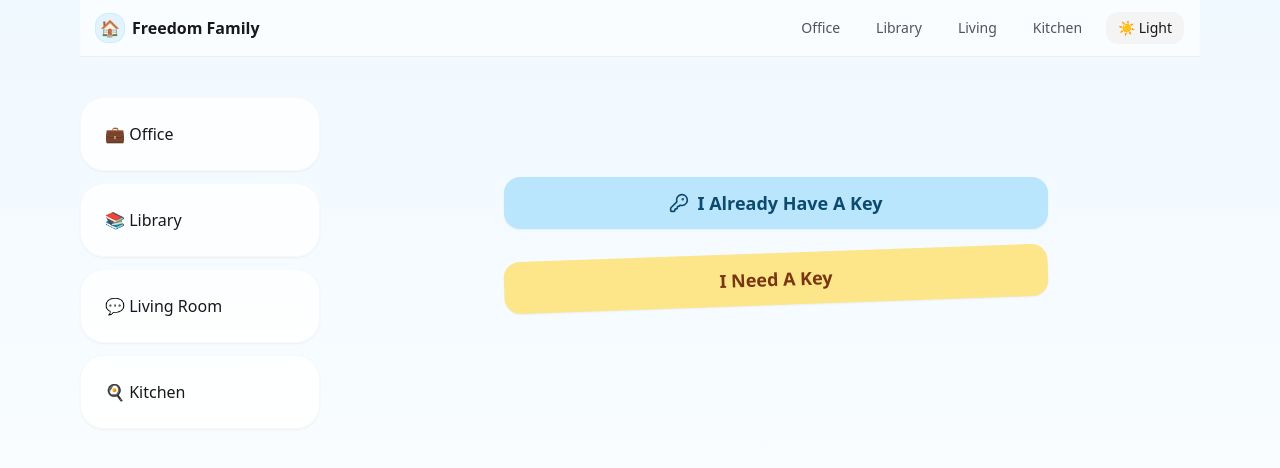
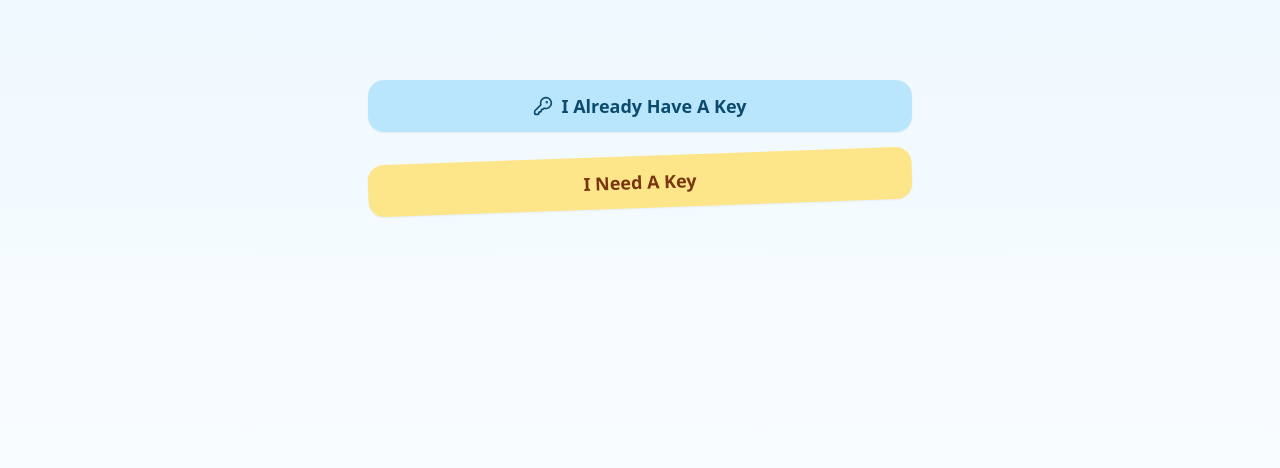
Before and after one commit to talormayde/Freedomfamily, a Next.js app: page / in a window 1280 px wide. Shown: the top 468 px of the page. Built offline with nearby package versions, Linux system fonts and the light colour scheme.

Commit message:
Update layout.tsx

```diff
--- a/app/layout.tsx
+++ b/app/layout.tsx
@@ -1,14 +1,13 @@
 import './globals.css';
 import type { Metadata } from 'next';
 import { ReactNode } from 'react';
-import ThemeToggle from '@/components/ThemeToggle';
+import AppChrome from '@/components/AppChrome';
 
 export const metadata: Metadata = {
   title: 'Freedom Family Hub',
   description: 'Member hub for the Freedom Family',
   viewport: 'width=device-width, initial-scale=1, viewport-fit=cover',
   themeColor: '#0ea5e9',
-  // If you used the static manifest in /public
   manifest: '/manifest.webmanifest',
   icons: {
     apple: '/icons/icon-192.png',
@@ -23,57 +22,7 @@ export default function RootLayout({ children }: { children: ReactNode }) {
   return (
     <html lang="en" className="h-full">
       <body className="min-h-screen text-zinc-900 dark:text-zinc-100 antialiased">
-        {/* App frame */}
-        <div className="mx-auto max-w-6xl px-4">
-          {/* Top header */}
-          <header className="sticky top-0 z-40 backdrop-blur bg-white/60 dark:bg-zinc-900/60 border-b border-zinc-200/60 dark:border-zinc-800/70">
-            <div className="mx-auto max-w-6xl px-2 sm:px-4 h-14 flex items-center justify-between">
-              <a href="/" className="flex items-center gap-2 font-semibold">
-                <span className="inline-flex size-7 rounded-xl bg-sky-500/10 ring-1 ring-sky-200/70 items-center justify-center">
-                  🏠
-                </span>
-                <span>Freedom Family</span>
-              </a>
-
-              <div className="flex items-center gap-3">
-                <nav className="hidden md:flex items-center gap-3 text-sm text-zinc-600 dark:text-zinc-300">
-                  <a href="/office" className="px-3 py-1.5 rounded-xl hover:bg-zinc-100 dark:hover:bg-zinc-800">Office</a>
-                  <a href="/library" className="px-3 py-1.5 rounded-xl hover:bg-zinc-100 dark:hover:bg-zinc-800">Library</a>
-                  <a href="/living-room" className="px-3 py-1.5 rounded-xl hover:bg-zinc-100 dark:hover:bg-zinc-800">Living</a>
-                  <a href="/kitchen" className="px-3 py-1.5 rounded-xl hover:bg-zinc-100 dark:hover:bg-zinc-800">Kitchen</a>
-                </nav>
-                <ThemeToggle />
-              </div>
-            </div>
-          </header>
-
-          {/* Content grid: sidebar on desktop, single column on mobile */}
-          <div className="grid grid-cols-1 md:grid-cols-[240px_minmax(0,1fr)] gap-6 md:gap-8 py-6 md:py-10">
-            {/* Sidebar (desktop) */}
-            <aside className="hidden md:block">
-              <div className="sticky top-16 space-y-3">
-                <a className="block rounded-2xl px-4 py-3 card" href="/office">💼 Office</a>
-                <a className="block rounded-2xl px-4 py-3 card" href="/library">📚 Library</a>
-                <a className="block rounded-2xl px-4 py-3 card" href="/living-room">💬 Living Room</a>
-                <a className="block rounded-2xl px-4 py-3 card" href="/kitchen">🍳 Kitchen</a>
-              </div>
-            </aside>
-
-            {/* Main content */}
-            <main className="min-w-0">{children}</main>
-          </div>
-        </div>
-
-        {/* Bottom nav (mobile only) */}
-        <nav className="md:hidden fixed bottom-0 left-0 right-0 z-40 border-t border-zinc-200/70 dark:border-zinc-800/70 bg-white/90 dark:bg-zinc-900/80 backdrop-blur">
-          <div className="mx-auto max-w-xl grid grid-cols-5 p-2 gap-2 text-xs">
-            <a className="grid place-items-center rounded-xl py-2 bg-sky-100 text-sky-800 dark:bg-sky-900/40 dark:text-sky-200" href="/">Home</a>
-            <a className="grid place-items-center rounded-xl py-2 text-zinc-600 dark:text-zinc-300" href="/office">Office</a>
-            <a className="grid place-items-center rounded-xl py-2 text-zinc-600 dark:text-zinc-300" href="/library">Library</a>
-            <a className="grid place-items-center rounded-xl py-2 text-zinc-600 dark:text-zinc-300" href="/living-room">Living</a>
-            <a className="grid place-items-center rounded-xl py-2 text-zinc-600 dark:text-zinc-300" href="/kitchen">Kitchen</a>
-          </div>
-        </nav>
+        <AppChrome>{children}</AppChrome>
       </body>
     </html>
   );
```
